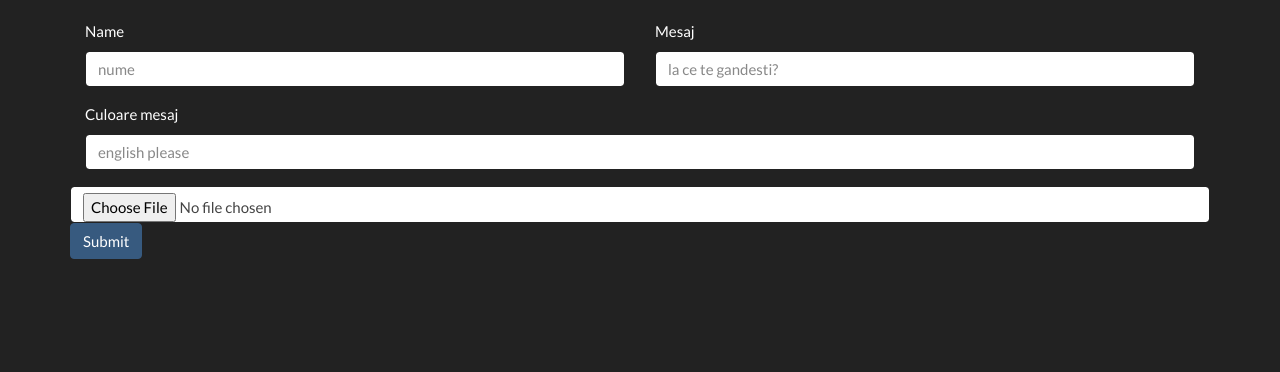
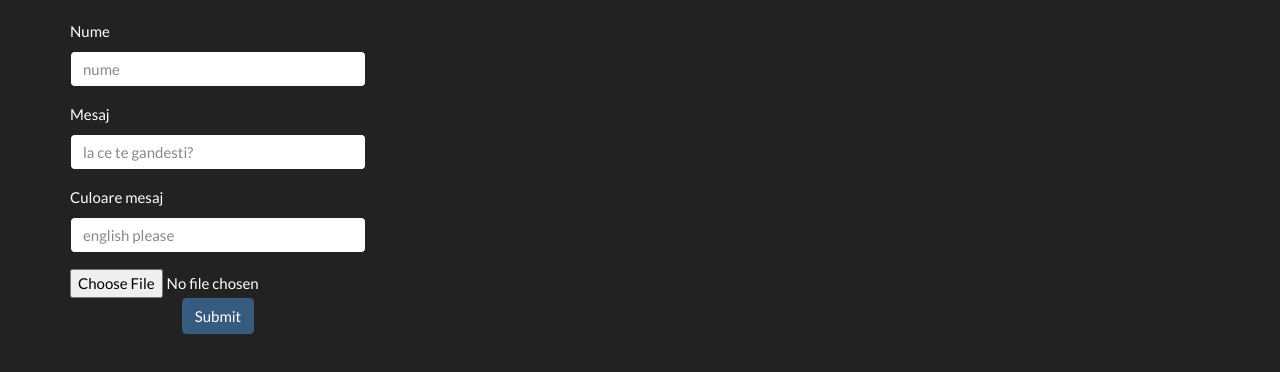
Before and after one commit to nn007/app, a plain HTML site: page index.html in a window 1280 px wide. Drawn offline with nearby package versions, Linux system fonts and the light colour scheme.

Commit message:
Update index.html

```diff
--- a/index.html
+++ b/index.html
@@ -19,36 +19,36 @@
 
     <div class="container">
       <div class="row">
-        <div class="col-md-6">
+
+        <div class="form">
+
           <div class="form-group">
-            <label class="introText">Name</label>
+            <label class="introText">Nume</label>
             <input type="text" class="form-control" id="name"  placeholder="nume" required>
           </div>
-        </div>
 
-        <div class="col-md-6">
+        <div >
           <div class="form-group">
             <label class="jobTitle">Mesaj</label>
             <input type="text" class="form-control" id="message" placeholder="la ce te gandesti?" required>
           </div>
-        </div>
 
-        <div class="col-md-12">
           <div class="form-group">
             <label class="introTextColor">Culoare mesaj</label>
             <input type="text" class="form-control" id="color" placeholder="english please" required>
           </div>
+
+          <input type="file" class="form-control-file" id="file" onchange="showImage.call(this)" >
+
+        <div class=" text-center">
+          <button type="submit" class="btn btn-primary " id="button">Submit</button>
         </div>
-
-
-        <input type="file" class="form-control" onchange="showImage.call(this)" required>
-
-        <button type="submit" class="btn btn-primary text-center"  id="button">Submit</button>
+        </div>
       </div>
     </div>
 
     <div class="container hidden">
-      <div class="jumbotron">
+      <div class="jumbotron" id="box">
 
         <div class="top-section">
 
@@ -68,18 +68,16 @@
                   <span style="">Like</span></a>
                 </div>
                 <div class="comment"><a id="comment" href="#"><i class="fas fa-comments"></i>Comment</a></div>
-                <div class="share"><a href="#"><i class="fas fa-share"></i>Share</a></div>
+                <div class="share"><a href="#" onclick="screenshot('box')"><i class="fas fa-share"></i>Share</a></div>
               </div>
 
               <div class="comment-section hidden">
-                <input type="text "id="text">
+                <input type="text "id="text" class="form-control" >
                 <a href="#" id="add"><i class="far fa-paper-plane"></i></a>
               </div>
 
               <ul id="content">
-                <img src="" id="commentIcon" width="20" height="20" alt="">
               </ul>
-
 
       </div>
     </div>
```
